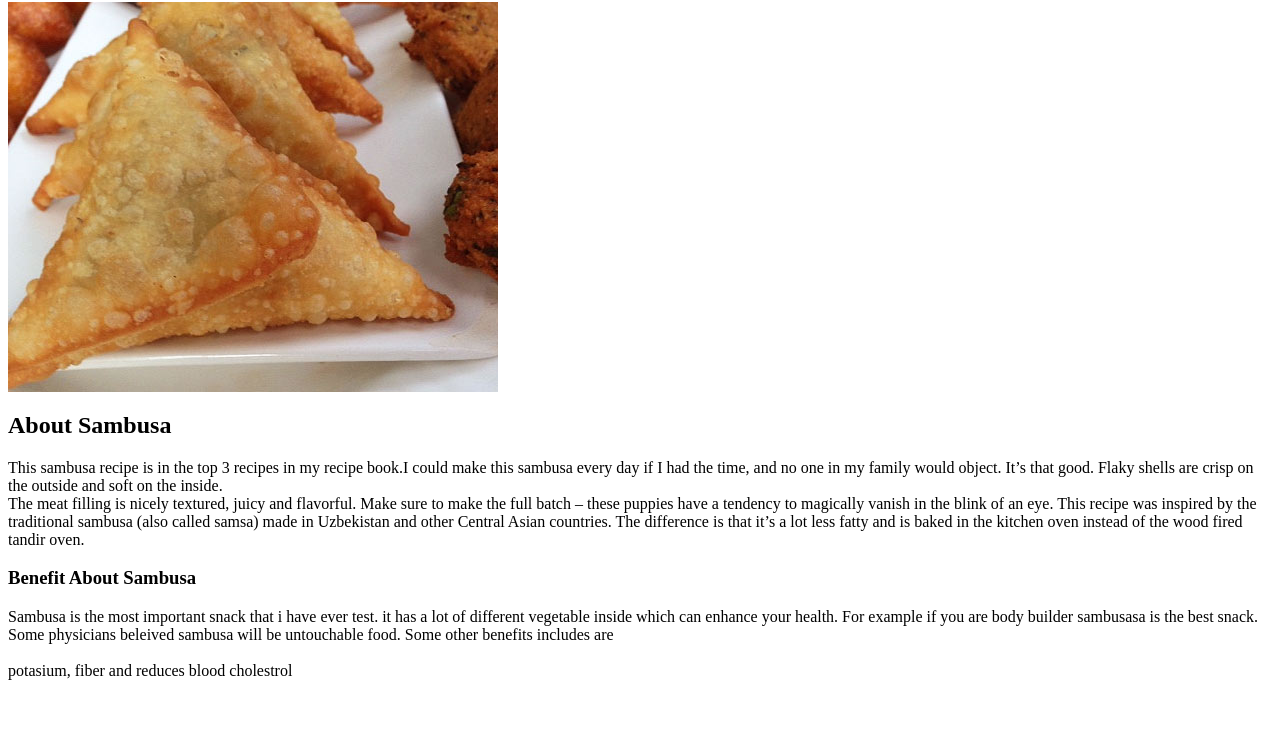
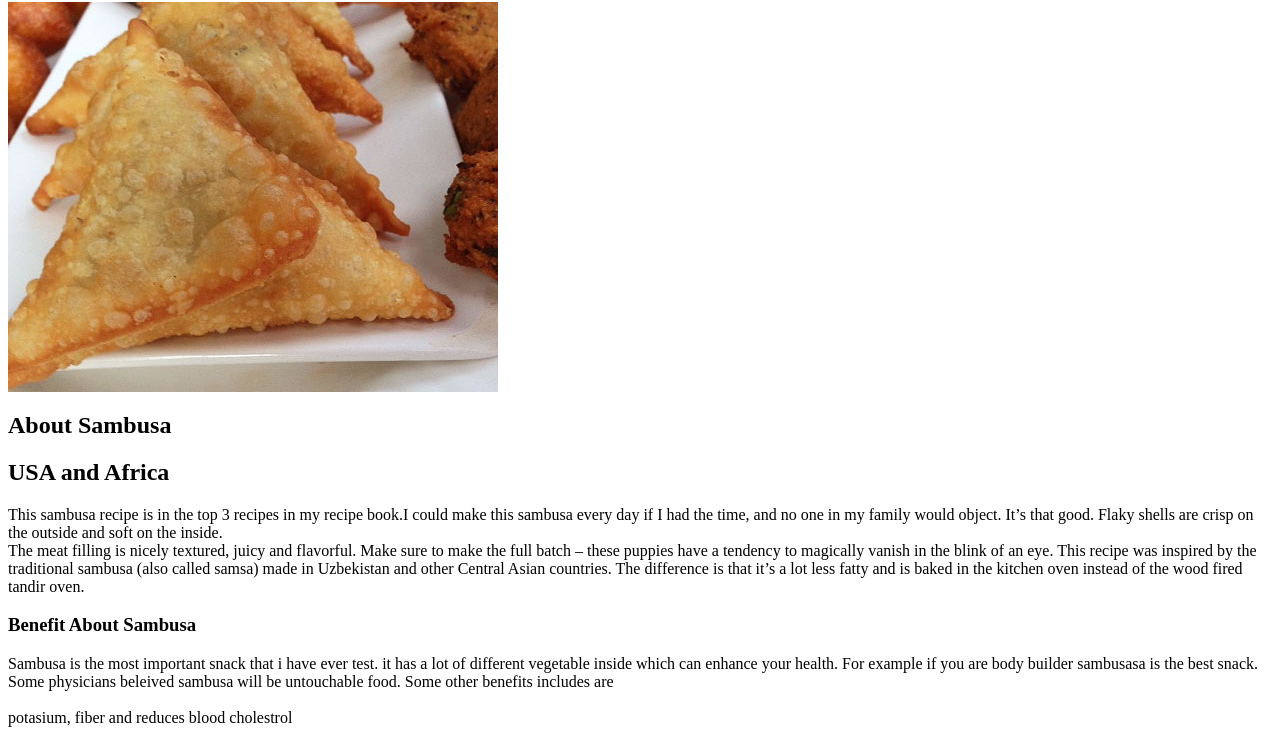
Before and after one commit to sahnungm/html-me-something, a plain HTML site: page index.html in a window 1280 px wide. Shown: the part 104-847 px from the top of the page. Before the commit the page ends 800 px from the top, so only its background shows below. Drawn offline with Linux system fonts and the light colour scheme.

```diff
--- a/index.html
+++ b/index.html
@@ -16,6 +16,7 @@
 
     <img src="img/Sambusa.png" />
     <h2>About Sambusa</h2>
+    <h2 class="sambusa"> USA and Africa</h2>
 
     <p>This sambusa recipe is in the top 3 recipes in my recipe book.I could make this sambusa every day if I had the time, and no one in my family would object. It’s that good.
         Flaky shells are crisp on the outside and soft on the inside. <br>The meat filling is nicely textured, juicy and flavorful. Make sure to make the full batch – these puppies have a tendency to magically vanish in the blink of an eye.
```
